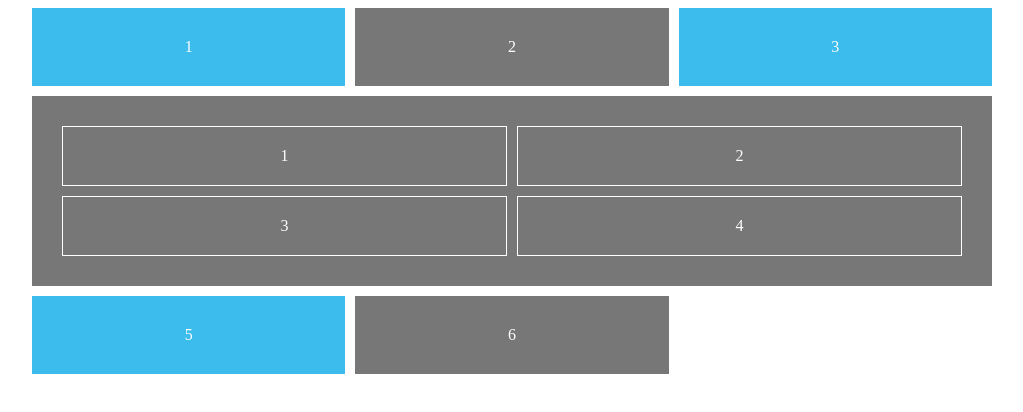
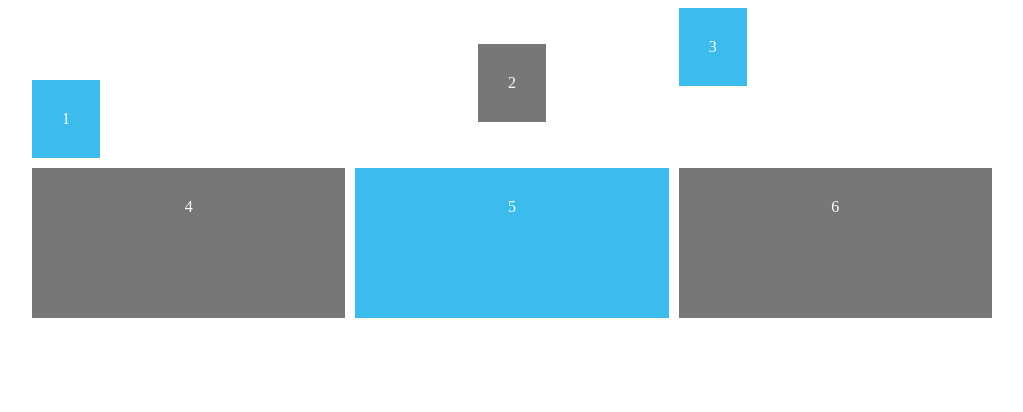
Before and after one commit to puyanwei/css-grid, a plain HTML site: page index.html in a window 1280 px wide. Shown: the whole page, without its empty margins (128-1151 px from the left). Drawn offline with Linux system fonts and the light colour scheme.

Commit message:
used align/justify items/self to position items inside each cell

```diff
--- a/index.html
+++ b/index.html
@@ -14,9 +14,11 @@
         #content {
             display: grid;
             grid-template-columns: repeat(3, 1fr);
+            grid-auto-rows: minmax(150px, auto);
             grid-gap: 10px;
             max-width: 960px;
             margin: 0 auto;
+            align-items: stretch;
         }
 
         #content div {
@@ -28,34 +30,31 @@
             background: #777
         }
 
-        .nested {
-            display: grid;
-            grid-template-columns: 1fr 1fr;
-            grid-gap: 10px;
-            grid-column: span 3;
+        .one {
+            justify-self: start;
+            align-self: end;
         }
 
-        .nested p {
-            border: 1px solid #fff;
-            padding: 20px;
-            margin: 0px;
+        .two {
+            justify-self: center;
+            align-self: center;
+        }
+
+        .three {
+            justify-self: start;
+            align-self: start;
         }
     </style>
 </head>
 
 <body>
     <div id="content">
-        <div>1</div>
-        <div>2</div>
-        <div>3</div>
-        <div class="nested">
-            <p>1</p>
-            <p>2</p>
-            <p>3</p>
-            <p>4</p>
-        </div>
-        <div>5</div>
-        <div>6</div>
+        <div class="one">1</div>
+        <div class="two">2</div>
+        <div class="three">3</div>
+        <div class="four">4</div>
+        <div class="five">5</div>
+        <div class="six">6</div>
     </div>
 
 
```
